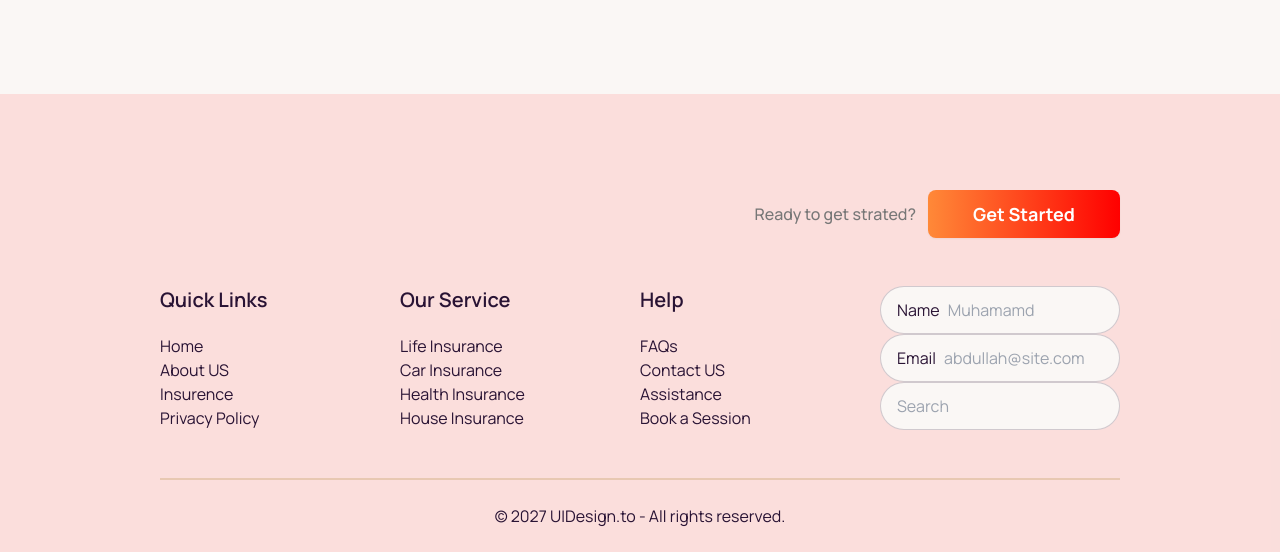
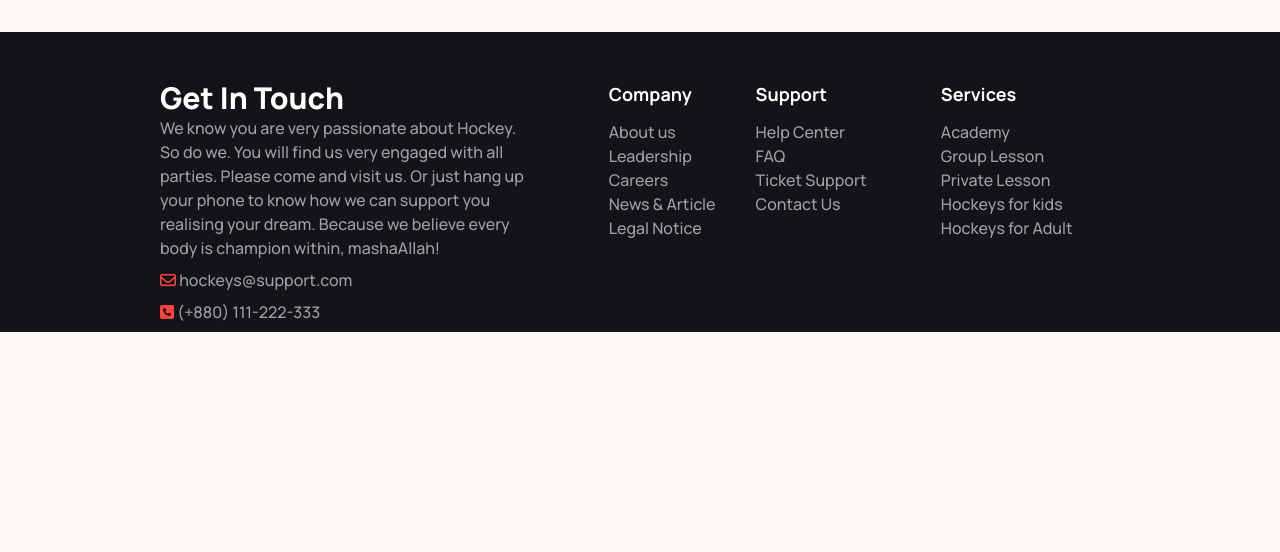
Before and after one commit to SubhaeSadeek/B-r-8A3, a plain HTML site: page index.html in a window 1280 px wide. Shown: the part 952-1504 px from the top of the page. After the commit the page ends 1284 px from the top, so only its background shows below. Drawn offline with nearby package versions, Linux system fonts and the light colour scheme.

Commit message:
Footer section done alhamdulillah

```diff
--- a/index.html
+++ b/index.html
@@ -3,7 +3,7 @@
 <head>
     <meta charset="UTF-8">
     <meta name="viewport" content="width=device-width, initial-scale=1.0">
-    <title>Sylhet Tea Mehfil</title>
+    <title>Hocky Docky</title>
     <link href="https://cdn.jsdelivr.net/npm/daisyui@4.7.2/dist/full.min.css" rel="stylesheet" type="text/css" />
     <script src="https://cdn.tailwindcss.com"></script>
     <link rel="preconnect" href="https://fonts.googleapis.com">
@@ -19,6 +19,7 @@
               colors: {
                 clifford: '#da373d',
                 hockey: '#FF4240',
+                hocBlack: '#131318',
               }
             }
           }
@@ -85,7 +86,7 @@
         <div class="carousel w-full">
 
             <!-- Slider-1 -->
-            <div id="slide1" class="carousel-item relative w-full lg:h-[550px] bg-[url(./images/1.png)] bg-cover bg-center rounded-2xl">
+            <div id="slide1" class="carousel-item relative w-full lg:h-[550px] bg-[linear-gradient(70deg,rgba(0,0,0,0.1),rgba(0,0,0,0.9)),url(./images/1.png)] bg-cover bg-center rounded-2xl">
 
               <div class="absolute flex gap-4 justify-start transform -translate-y-1/2 left-5 right-5 bottom-1.5">
                 <a href="#slide4" class="btn btn-circle bg-[#131318] border-none hover:bg-[#424249]"><img src="./images/Slider-left.png" alt=""></a>
@@ -93,34 +94,35 @@
               </div>
             </div>
 
+
             <!-- Slider-2 -->
-            <div id="slide2" class="carousel-item relative w-full">
-              <img src="https://daisyui.com/images/stock/photo-1609621838510-5ad474b7d25d.jpg" class="w-full" />
+            <div id="slide2" class="carousel-item relative w-full lg:h-[550px] bg-[linear-gradient(70deg,rgba(0,0,0,0.144),rgba(0,0,0,0.9)),url(./images/4.png)] bg-cover bg-center rounded-2xl">
               <div class="absolute flex gap-4 justify-start transform -translate-y-1/2 left-5 right-5 bottom-1.5">
                 <a href="#slide1" class="btn btn-circle bg-[#131318] border-none hover:bg-[#424249]"><img src="./images/Slider-left.png" alt=""></a>
                 <a href="#slide3" class="btn btn-circle bg-[#131318] border-none hover:bg-[#424249]"><img src="./images/Slider-right.png" alt=""></a>
               </div>
             </div>
-            <div id="slide3" class="carousel-item relative w-full">
-              <img src="https://daisyui.com/images/stock/photo-1414694762283-acccc27bca85.jpg" class="w-full" />
+            <div id="slide3" class="carousel-item relative w-full lg:h-[550px] bg-[linear-gradient(70deg,rgba(0,0,0,0.144),rgba(0,0,0,0.9)),url(./images/1.png)] bg-cover bg-center rounded-2xl">
               <div class="absolute flex gap-4 justify-start transform -translate-y-1/2 left-5 right-5 bottom-1.5">
                 <a href="#slide2" class="btn btn-circle bg-[#131318] border-none hover:bg-[#424249]"><img src="./images/Slider-left.png" alt=""></a>
                 <a href="#slide4" class="btn btn-circle bg-[#131318] border-none hover:bg-[#424249]"><img src="./images/Slider-right.png" alt=""></a>
               </div>
             </div>
-            <div id="slide4" class="carousel-item relative w-full">
-              <img src="https://daisyui.com/images/stock/photo-1665553365602-b2fb8e5d1707.jpg" class="w-full" />
+            <div id="slide4" class="carousel-item relative w-full lg:h-[550px] bg-[linear-gradient(70deg,rgba(0,0,0,0.144),rgba(0,0,0,0.9)),url(./images/4.png)] bg-cover bg-center rounded-2xl">
               <div class="absolute flex gap-4 justify-start transform -translate-y-1/2 left-5 right-5 bottom-1.5">
                 <a href="#slide3" class="btn btn-circle bg-[#131318] border-none hover:bg-[#424249]"><img src="./images/Slider-left.png" alt=""></a>
                 <a href="#slide1" class="btn btn-circle bg-[#131318] border-none hover:bg-[#424249]"><img src="./images/Slider-right.png" alt=""></a>
               </div>
             </div>
           </div>
-
+          <div class="w-1/2 h-40 bg-hocBlack text-white p-4 translate-x-[36vw] -translate-y-52 ">
+            <h2 class="text-2xl font-extrabold">All the Dream  Players are at Your Room</h2>
+            <p class="font-medium mt-4">At our club, players are our center. And YOU! Meet all the heroes from the field at your own space</p>
+        </div>
     </section>
 </header>
 <main>
- <!-- Banner Section -->
+ <!--  Section -->
  <section>
 
  </section>
@@ -132,82 +134,77 @@
 
 
 
-      <footer class="max-w-[1600px] grid grid-cols-1 bg-[#FF00001A] mt-24 mx-auto">
-            <div class="mt-24 flex justify-between w-9/12 mx-auto">
-                <img src="./images/cup.png" alt="">
-                <div class="flex flex-col md:flex-row justify-end items-center gap-3">
-                    <p class="text-[#777] font-medium"> Ready to get strated?</p>
-                    <button class="btn btn-primary rounded-lg w-48 text-white text-lg font-bold border-0 bg-gradient-to-l from-[#f00]  to-[#FF8938] hover:bg-slate-400">Get Started</button>
+<footer class="w-auto grid grid-cols-1 bg-hocBlack mt-24 mx-auto">
+     <div class="grid grid-cols-1 lg:grid-cols-5 mt-12 w-9/12 gap-4 mx-auto text-center md:text-left">
+        <div class="col-span-2">
+            <h4 class="text-3xl font-extrabold text-white">Get In Touch</h4>
+            <p class="font-medium text-[rgba(255,255,255,0.6)] pb-2">We know you are very passionate about Hockey. So do we. You will find us very engaged with all parties. Please come and visit us. Or just hang up your phone to know how we can support you realising your dream. Because we believe every body is champion within, mashaAllah!</p>
+            <p class="font-medium text-[rgba(255,255,255,0.6)] pb-2"><i class="fa-regular fa-envelope text-hockey"></i> hockeys@support.com</p>
+            <p class="font-medium text-[rgba(255,255,255,0.6)] pb-2"><i class="fa-solid fa-square-phone text-hockey"></i> (+880) 111-222-333</p>
+        </div>
+        <div class="col-span-2 flex justify-center gap-10">
+            <div class="font-medium text-[rgba(255,255,255,0.6)] pb-2">
+              <h3 class="text-lg font-bold text-white pb-3">Company</h3>
+          <ul>
+              <a href="">
+                  <li>About us</li>
+              </a>
+              <a href="">
+                  <li>Leadership</li>
+              </a>
+              <a href="">
+                  <li>Careers</li>
+              </a>
+              <a href="">
+                  <li>News & Article</li>
+              </a>
+              <a href="">
+                  <li>Legal Notice</li>
+              </a>
+          </ul>
+
+            </div>
+            <div class="font-medium text-[rgba(255,255,255,0.6)]">
+              <h3 class="text-lg font-bold text-white pb-3">Support</h3>
+            <ul>
+                <a href="">
+                    <li>Help Center</li>
+                </a>
+                <a href="">
+                    <li>FAQ</li>
+                </a>
+                <a href="">
+                    <li>Ticket Support</li>
+                </a>
+                <a href="">
+                    <li>Contact Us</li>
+                </a>
+            </ul>
+
             </div>
         </div>
-            <div class="grid grid-cols-1 lg:grid-cols-4 mt-12 w-9/12 mx-auto text-center md:text-left">
-                <div>
-                    <h3 class="text-xl font-semibold">Quick Links</h3>
-                    <ul class="mt-5">
+        <div class="font-medium text-[rgba(255,255,255,0.6)]">
+          <h3 class="text-lg font-bold text-white pb-3">Services</h3>
+                <ul>
                     <a href="">
-                        <li>Home</li>
+                        <li>Academy</li>
                     </a>
                     <a href="">
-                        <li>About US</li>
+                        <li>Group Lesson</li>
                     </a>
                     <a href="">
-                        <li>Insurence</li>
+                        <li>Private Lesson</li>
                     </a>
                     <a href="">
-                        <li>Privacy Policy</li>
-                    </a>
-                </ul></div>
-                <div class="">
-                    <h3 class="text-xl font-semibold">Our Service</h3>
-                    <ul class="mt-5">
-                    <a href="">
-                        <li>Life Insurance</li>
+                        <li>Hockeys for kids</li>
                     </a>
                     <a href="">
-                        <li>Car Insurance</li>
-                    </a>
-                    <a href="">
-                        <li>Health Insurance</li>
-                    </a>
-                    <a href="">
-                        <li>House Insurance</li>
+                        <li>Hockeys for Adult</li>
                     </a>
                 </ul>
         </div>
-                <div>
-                    <h3 class="text-xl font-semibold">Help</h3>
-                    <ul class="mt-5">
-                    <a href="">
-                        <li>FAQs</li>
-                    </a>
-                    <a href="">
-                        <li>Contact US</li>
-                    </a>
-                    <a href="">
-                        <li>Assistance</li>
-                    </a>
-                    <a href="">
-                        <li>Book a Session</li>
-                    </a>
-                </ul>
     </div>
-            <div class="mt-2 md:mt-0">
-                <label class="input input-bordered flex items-center gap-2">
-                    Name
-                    <input type="text" class="grow" placeholder="Muhamamd" />
-                  </label>
-                  <label class="input input-bordered flex items-center gap-2">
-                    Email
-                    <input type="text" class="grow" placeholder="abdullah@site.com" />
-                  </label>
-                  <label class="input input-bordered flex items-center gap-2">
-                    <input type="text" class="grow" placeholder="Search" />
-                  </label>
 
-            </div>
-            </div>
-            <div class="w-9/12 mx-auto mt-12 text-center border-t-2 border-t-[#e8c8b2]">
-                <p class="my-6">&COPY; 2027 UIDesign.to - All rights reserved.</p>
 
 
     </div>
```
Lines whose indentation alone changed are shown as unchanged.
